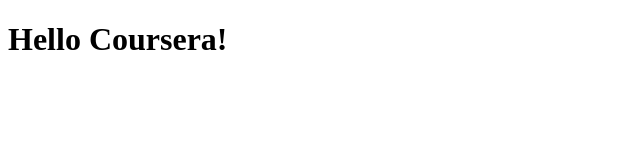
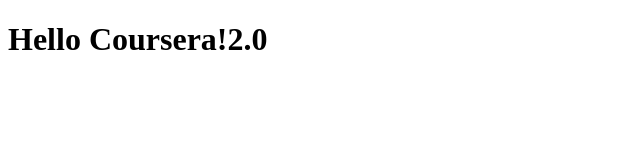
Before and after one commit to MaxMendozaM/coursera-test, a plain HTML site: page site/index.html in a window 1280 px wide. Shown: the full height of the page, 0-640 px from the left. Drawn offline with Linux system fonts and the light colour scheme.

Commit message:
Small Addition to our page content.

```diff
--- a/site/index.html
+++ b/site/index.html
@@ -4,6 +4,6 @@
 	<title>Hello Coursera</title>
 </head>
 <body>
-<h1>Hello Coursera!</h1>
+<h1>Hello Coursera!2.0</h1>
 </body>
 </html>
```
